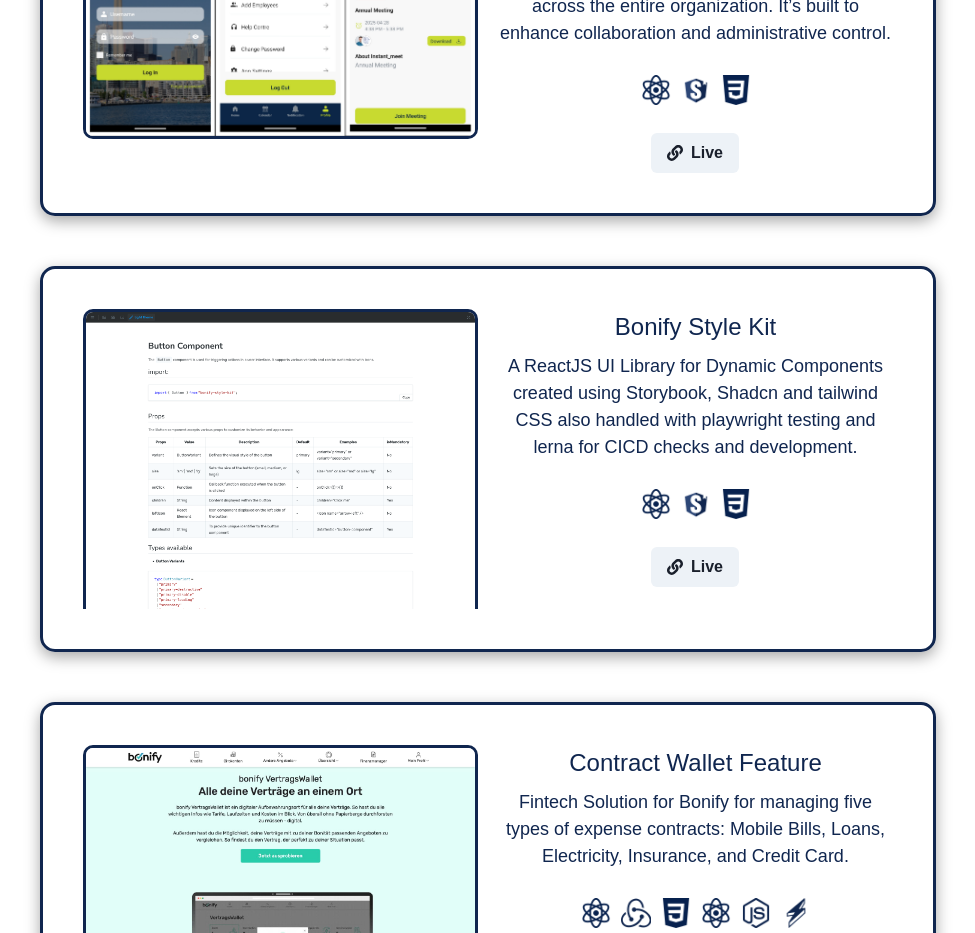
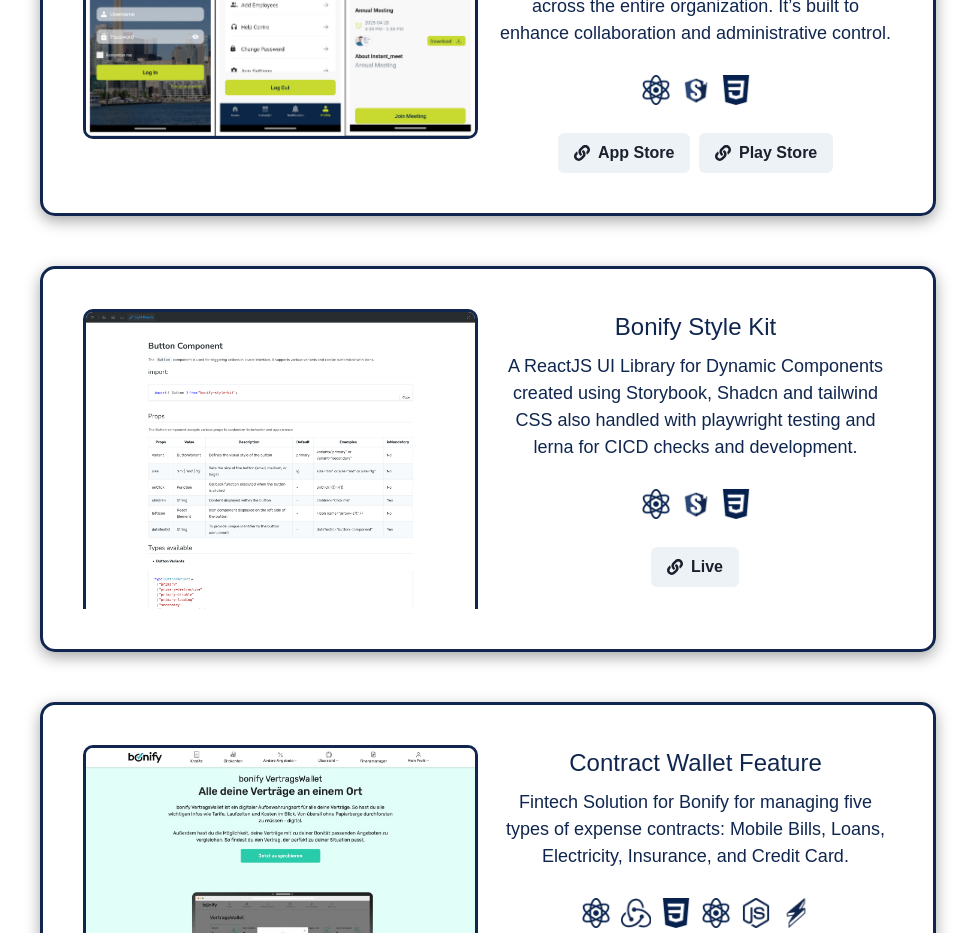
Before and after one commit to Prathamesh61/Prathamesh61.github.io, a React (Create React App) app: page / in a window 1280 px wide. Shown: the part 3640-4573 px from the top of the page, without its empty margins (152-1127 px from the left). Built offline with nearby package versions, Linux system fonts and the light colour scheme.

Commit message:
fix : updated portfolio

```diff
--- a/src/components/Projects/Projects.jsx
+++ b/src/components/Projects/Projects.jsx
@@ -61,7 +61,16 @@
           { blue: "storybook", yellow: "storybook", alt: "Storybook" },
           { blue: "css-3", yellow: "css-3", alt: "tailwind CSS" },
         ],
-        live: "https://apps.apple.com/in/app/ems-connect-local-416/id6479523021",
+        live: [
+          {
+            link: "https://apps.apple.com/in/app/ems-connect-local-416/id6479523021",
+            name: "App Store",
+          },
+          {
+            link: "https://play.google.com/store/apps/details?id=com.emsconnect&hl=en",
+            name: "Play Store",
+          },
+        ],
       },
       {
         title: "Bonify Style Kit",
@@ -73,7 +82,7 @@
           { blue: "storybook", yellow: "storybook", alt: "Storybook" },
           { blue: "css-3", yellow: "css-3", alt: "tailwind CSS" },
         ],
-        live: "https://frontend-pi-lovat.vercel.app/",
+        live: [{ link: "https://frontend-pi-lovat.vercel.app/", name: "" }],
       },
       {
         title: "Contract Wallet Feature",
@@ -88,7 +97,7 @@
           { blue: "nodejs", yellow: "nodejs", alt: "Node.js" },
           { blue: "serverless", yellow: "serverless", alt: "Serverless" },
         ],
-        live: "https://frontend-pi-lovat.vercel.app/",
+        live: [{ link: "https://frontend-pi-lovat.vercel.app/", name: "" }],
       },
       {
         title: "Parag Unify Crafts",
@@ -103,7 +112,7 @@
           { blue: "express", yellow: "express", alt: "Express.js" },
           { blue: "mongodb", yellow: "mongodb", alt: "MongoDB" },
         ],
-        live: "https://paragunifycrafts.co.in/",
+        live: [{ link: "https://paragunifycrafts.co.in/", name: "" }],
       },
       {
         title: "Goozzby",
@@ -118,7 +127,7 @@
           { blue: "express", yellow: "express", alt: "Express.js" },
           { blue: "mongodb", yellow: "mongodb", alt: "MongoDB" },
         ],
-        live: "https://dashboard.goozzby.com/",
+        live: [{ link: "https://dashboard.goozzby.com/", name: "" }],
       },
     ],
     []
@@ -209,9 +218,11 @@
                         </Button>
                       </a>
                     )}
-                    {project.live && (
+                    {project.live &&
+                      project.live.map((el) => {
+                        return (
                           <a
-                        href={project.live}
+                            href={el.link}
                             target="_blank"
                             rel="noopener noreferrer"
                           >
@@ -219,10 +230,11 @@
                               className="hvr-underline-from-center"
                               leftIcon={<FaLink />}
                             >
-                          Live
+                              {el.name || "Live"}
                             </Button>
                           </a>
-                    )}
+                        );
+                      })}
                   </HStack>
                 </VStack>
               </SimpleGrid>
```
Lines whose indentation alone changed are shown as unchanged.
